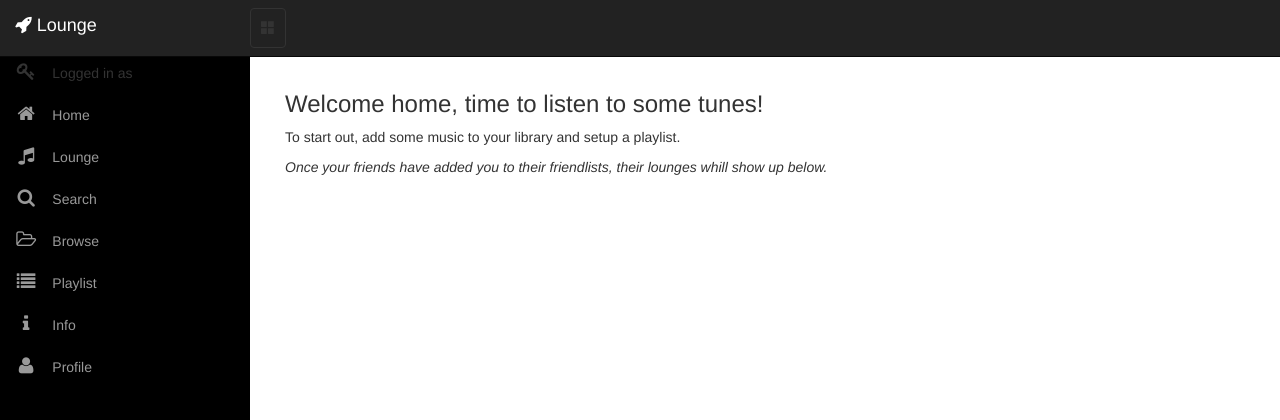
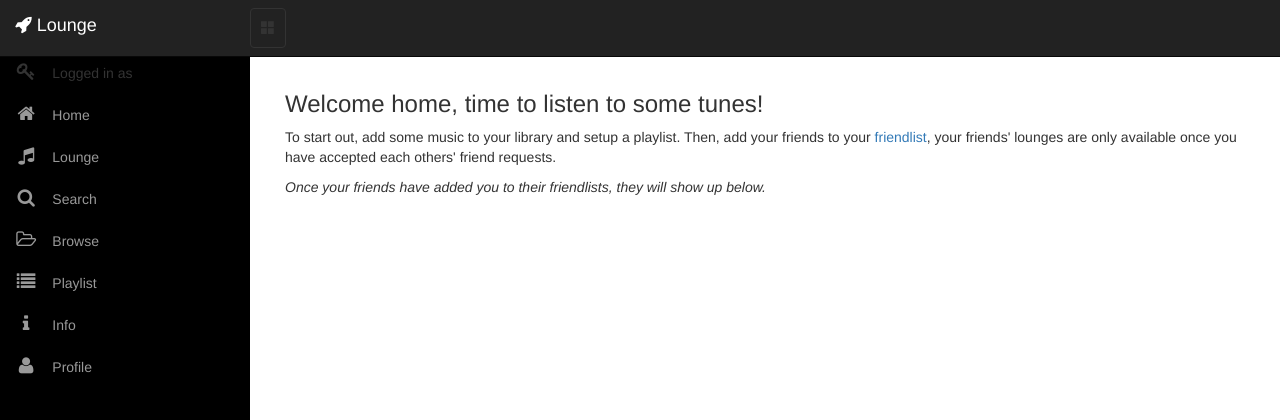
Before and after one commit to ax-rwnd/lounge-frontseat, a Flask app: template src/templates/home.html in a window 1280 px wide. Shown: the top 420 px of the page. Run offline with Flask 2, Linux system fonts and the light colour scheme; the template is opened without the code that fills it, so the values that code supplies are empty; some libraries are stand-ins or nearby versions.

Commit message:
Friends system added.

```diff
--- a/src/frontseat.py
+++ b/src/frontseat.py
@@ -70,13 +70,25 @@ def index():
     """ Render home screen. """
     data = {'username':session['user'], 'session':session['session'], 'action':'LOUNGES'}
     response = seated.send_post(config, '/api/friends', data)
-    friends = []
+    confirmed = []
+    unconfirmed = []
     if response['status'] == 'NO_FRIENDS':
-	    friends = []
+    	pass
     else:
 	    friends = response['friends']
+	    for friend in friends:
+		    data = {'username':session['user'], 'session':session['session'], 'owner':friend, 'action':'GET'}
+		    response = seated.send_post(config, '/api/playlist', data)
+		    print "response "+response['status']
+		    if response['status'] == 'NOT_FRIENDS':
+			    unconfirmed += [friend]
+		    elif response['status'] == 'QUERY_FAILED' or response['status'] == 'NO_PLAYLISTS' or response['status'] == 'QUERY_OK':
+			    confirmed += [friend]
+    print "out, confirmed: "+str(confirmed)+" unconf: "+str(unconfirmed)
 
-    return render_template('home.html', title='Home', friends=friends)
+
+
+    return render_template('home.html', title='Home', friends=confirmed, unconfirmed = unconfirmed)
 
 
 @app.route('/lounge')
@@ -85,7 +97,7 @@ def lounge (username=''):
     if username == '':
         username = session['user']
 
-    return render_template('lounge.html', config=config, session=session)
+    return render_template('lounge.html', config=config, session=session, username=username)
 
 @app.route('/search')
 @login_required
--- a/src/templates/home.html
+++ b/src/templates/home.html
@@ -2,16 +2,25 @@
 {% block content %}
 
 <h3>Welcome home, time to listen to some tunes!</h3>
-<p>To start out, add some music to your library and setup a playlist.</p>
+<p>To start out, add some music to your library and setup a playlist. Then, add your friends to your <a href={{url_for('friends')}}>friendlist</a>, your friends' lounges are only available once you have accepted each others' friend requests.</p>
 
 
-{% if friends | length == 0 %}
-	<p><i>Once your friends have added you to their friendlists, their lounges whill show up below.</i></p>
+{% if friends | length == 0 and unconfirmed | length == 0 %}
+	<p><i>Once your friends have added you to their friendlists, they will show up below.</i></p>
 {% else %}
-	<p>The lounges of those who consider you their friend:</p>
-	{% for friend in friends %}
-	<a href={{url_for('lounge', username=friend)}}>{{friend}}</a>
-	{% endfor %}
+	{% if friends | length > 0%}
+		<p>The lounges of your friends:</p>
+		{% for friend in friends %}
+		<p><a href={{url_for('lounge', username=friend)}}>{{friend}}</a></p>
+		{% endfor %}
+	{%endif%}
+
+	{% if unconfirmed | length > 0%}
+		<p>Friends you haven't added yet:</p>
+		{% for friend in unconfirmed %}
+		<p><a href={{url_for('friends')}}>{{friend}}</a></p>
+		{% endfor %}
+	{% endif%}
 {% endif %}
 
 {% endblock %}
```
Also changed, not shown: src/templates/lounge.html (+62 -3 lines).
